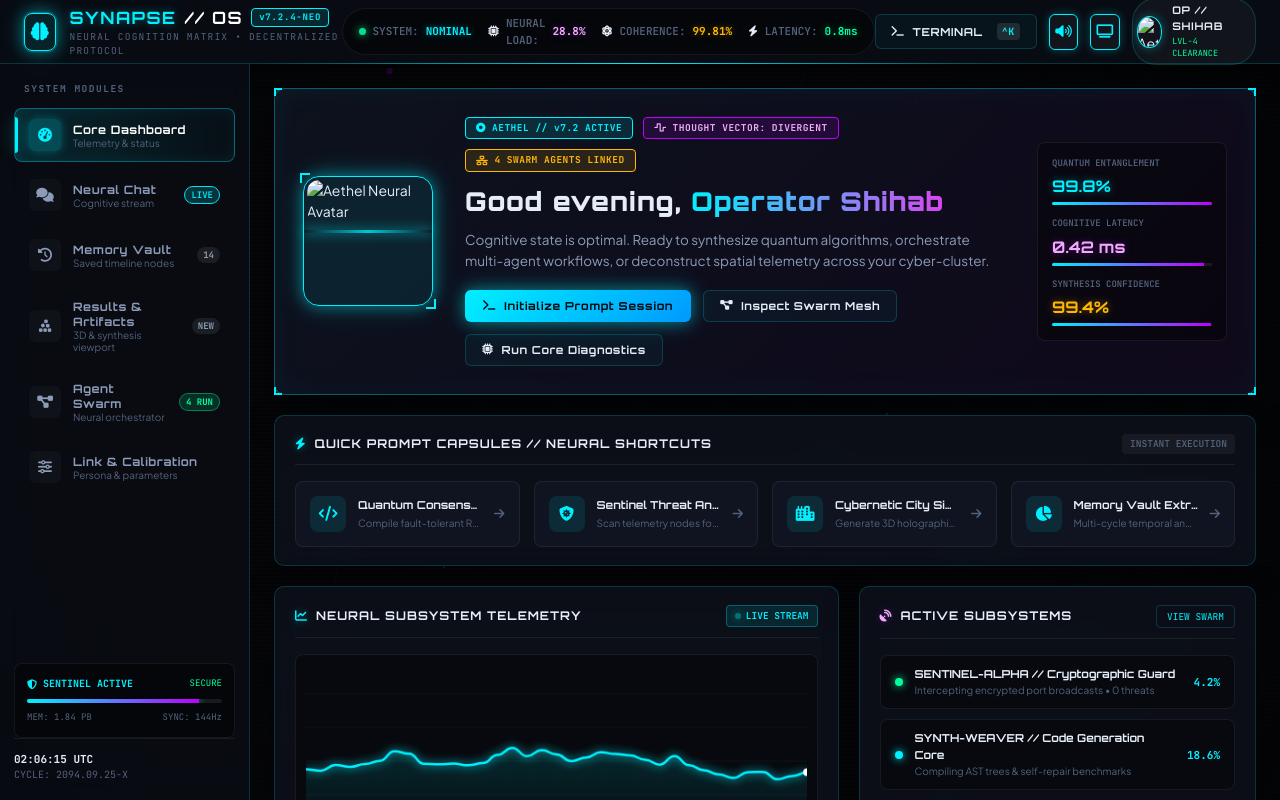
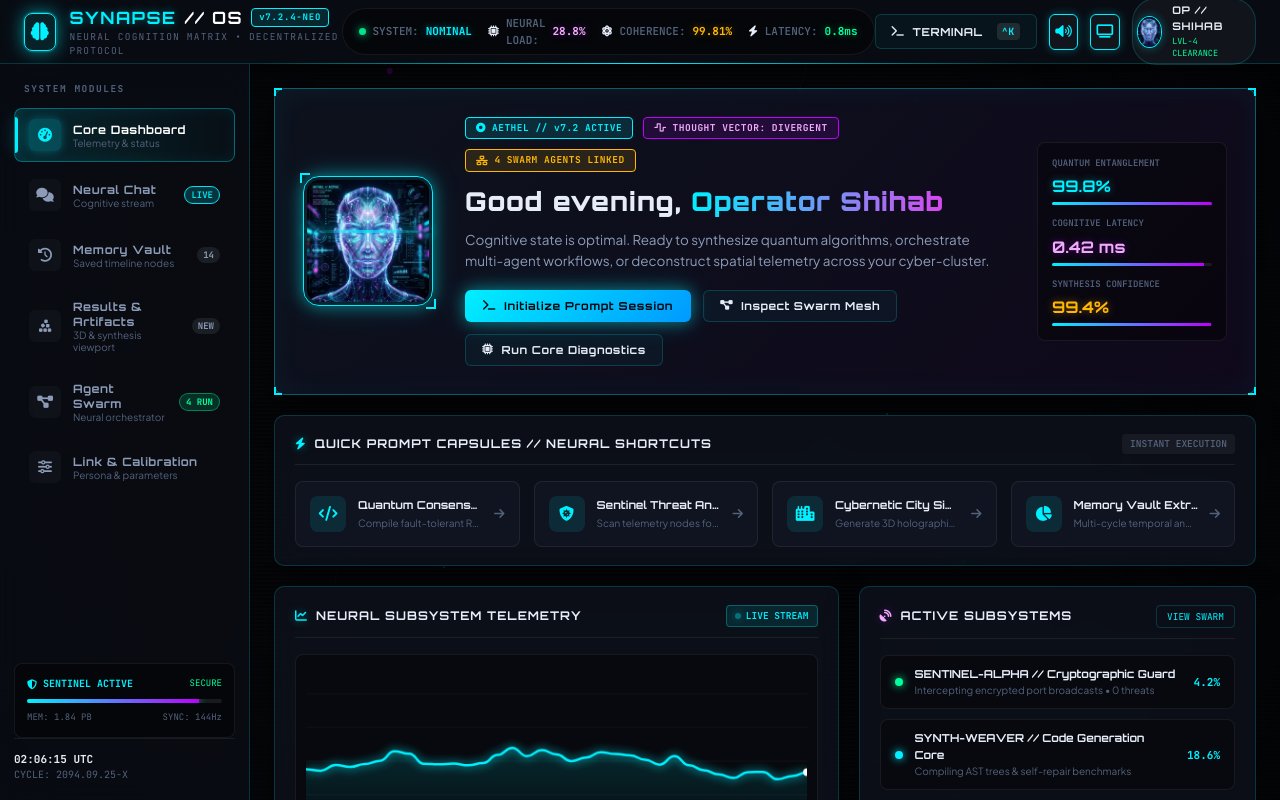
Before and after one commit to rahufa731-dotcom/ui2, a plain HTML site: page index.html in a window 1280 px wide. Drawn offline with Linux system fonts and the light colour scheme; the site is published under a folder, as on GitHub Pages, so addresses that start at the root find nothing.

Commit message:
Update avatar image references in index.html

```diff
--- a/index.html
+++ b/index.html
@@ -83,7 +83,7 @@
 
         <div class="user-chip" id="header-user-chip" title="Neural Link Active">
           <div class="avatar-ring">
-            <img src="/ai_avatar.jpg" alt="Aethel AI Core" class="header-avatar">
+            <img src="ai_avatar.jpg" alt="Aethel AI Core" class="header-avatar">
           </div>
           <div class="user-meta hide-mobile">
             <span class="user-id">OP // SHIHAB</span>
@@ -200,7 +200,7 @@
               <div class="hero-flex">
                 <div class="hero-avatar-wrapper">
                   <div class="hologram-glow-circle"></div>
-                  <img src="/ai_avatar.jpg" alt="Aethel Neural Avatar" class="hero-avatar-img">
+                  <img src="ai_avatar.jpg" alt="Aethel Neural Avatar" class="hero-avatar-img">
                   <div class="hologram-scan-bar"></div>
                   <div class="hud-crosshair tl"></div>
                   <div class="hud-crosshair br"></div>
@@ -395,7 +395,7 @@
               <div class="chat-context-header">
                 <div class="chat-session-info">
                   <div class="session-avatar-wrap">
-                    <img src="/ai_avatar.jpg" alt="Aethel" class="session-avatar">
+                    <img src="ai_avatar.jpg" alt="Aethel" class="session-avatar">
                     <span class="active-badge"></span>
                   </div>
                   <div>
@@ -423,7 +423,7 @@
                 <!-- Initial Assistant Greeting -->
                 <div class="chat-message assistant-msg" data-msg-id="msg-001">
                   <div class="msg-avatar-col">
-                    <img src="/ai_avatar.jpg" alt="Aethel" class="msg-avatar">
+                    <img src="ai_avatar.jpg" alt="Aethel" class="msg-avatar">
                   </div>
                   <div class="msg-content-col">
                     <div class="msg-meta">
@@ -478,7 +478,7 @@
                 <!-- Assistant Response with Code Sample -->
                 <div class="chat-message assistant-msg" data-msg-id="msg-003">
                   <div class="msg-avatar-col">
-                    <img src="/ai_avatar.jpg" alt="Aethel" class="msg-avatar">
+                    <img src="ai_avatar.jpg" alt="Aethel" class="msg-avatar">
                   </div>
                   <div class="msg-content-col">
                     <div class="msg-meta">
@@ -613,7 +613,7 @@
                   <span class="panel-title"><i class="fa-solid fa-user-astronaut neon-cyan"></i> ACTIVE COGNITIVE AGENT</span>
                 </div>
                 <div class="persona-mini-card">
-                  <img src="/ai_avatar.jpg" alt="Aethel" class="mini-avatar">
+                  <img src="ai_avatar.jpg" alt="Aethel" class="mini-avatar">
                   <div class="mini-info">
                     <div class="mini-name">AETHEL v7.2</div>
                     <div class="mini-role">Primary Neural Synthesizer</div>
@@ -921,7 +921,7 @@
                 </div>
 
                 <div class="viewport-stage" id="hologram-stage">
-                  <img src="/ai_results.jpg" alt="Holographic 3D Synthesis Viewport" class="viewport-hologram-img" id="results-hologram-img">
+                  <img src="ai_results.jpg" alt="Holographic 3D Synthesis Viewport" class="viewport-hologram-img" id="results-hologram-img">
 
                   <!-- Interactive Hover Scanning Crosshairs -->
                   <div class="hud-target-reticle" id="reticle">
```
